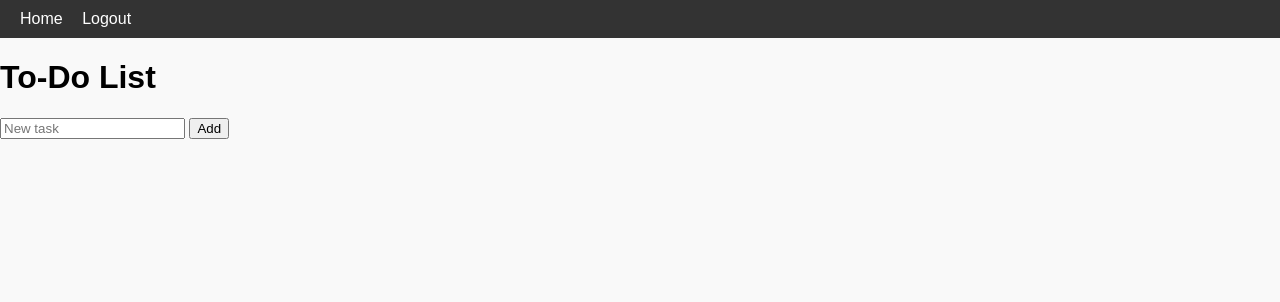
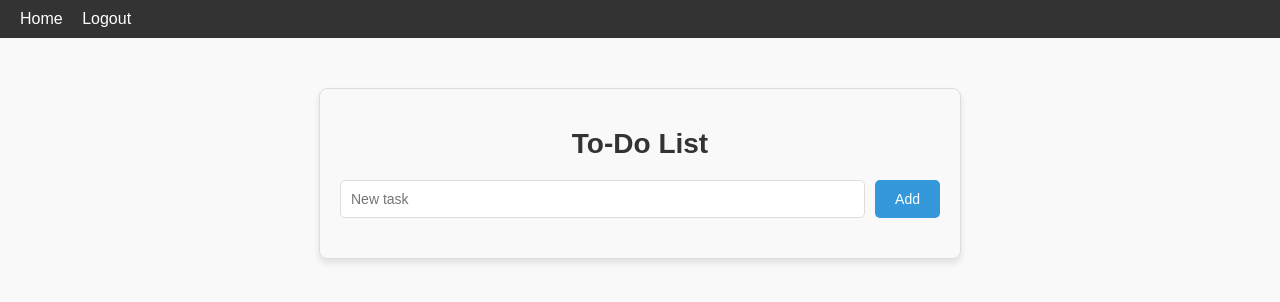
Before and after one commit to abderrahman-bouhmad/TODO-App, a Flask app: page / in a window 1280 px wide. Shown: the top 302 px of the page. Run offline with Flask 3, Linux system fonts and the light colour scheme; a user stored in the database is signed in; some libraries are stand-ins or nearby versions.

Commit message:
style task management page container

```diff
--- a/static/style.css
+++ b/static/style.css
@@ -114,3 +114,108 @@ nav a:hover {
     margin-bottom: 5px;
     text-align: center;
 }
+
+/* To-Do List Container */
+.todo-container {
+    max-width: 600px;
+    margin: 50px auto;
+    padding: 20px;
+    background-color: #f9f9f9;
+    border: 1px solid #ddd;
+    border-radius: 8px;
+    box-shadow: 0 4px 6px rgba(0, 0, 0, 0.1);
+}
+
+.todo-container h1 {
+    font-size: 28px;
+    color: #333;
+    text-align: center;
+    margin-bottom: 20px;
+}
+
+/* form for adding tasks with a horizontal layout. */
+.add-task-form {
+    display: flex;
+    gap: 10px;
+    margin-bottom: 20px;
+}
+
+.add-task-form input[type="text"] {
+    flex: 1;
+    padding: 10px;
+    border: 1px solid #ddd;
+    border-radius: 5px;
+    font-size: 14px;
+}
+
+.add-task-form button {
+    padding: 10px 20px;
+    background-color: #3498db;
+    color: white;
+    border: none;
+    border-radius: 5px;
+    font-size: 14px;
+    cursor: pointer;
+}
+
+.add-task-form button:hover {
+    background-color: #2980b9;
+}
+
+/* task list and individual task items.  */
+.task-list {
+    list-style: none;
+    padding: 0;
+    margin: 0;
+}
+
+.task-item {
+    display: flex;
+    align-items: center;
+    justify-content: space-between;
+    padding: 10px;
+    border-bottom: 1px solid #ddd;
+}
+
+.task-item:last-child {
+    border-bottom: none; /* Remove the border for the last item */
+}
+
+/* Style for task description */
+.task-text {
+    font-size: 16px;
+    color: #333;
+}
+
+.task-text.completed {
+    text-decoration: line-through;
+    color: #888;
+}
+
+/* Style for the task actions container (edit, delete) */
+.task-actions {
+    display: flex;
+    gap: 10px;
+}
+
+.task-actions button {
+    padding: 5px 10px;
+    font-size: 14px;
+    border: 1px solid #bdc3c7;
+    border-radius: 5px;
+    background-color: #f4f4f4;
+    color: #333;
+    cursor: pointer;
+}
+
+.task-actions button:hover {
+    background-color: #e0e0e0;
+    border-color: #b0b0b0;
+}
+
+/* Checkbox for Task Completion */
+.task-complete-form input[type="checkbox"] {
+    width: 18px;
+    height: 18px;
+    cursor: pointer;
+}
```
